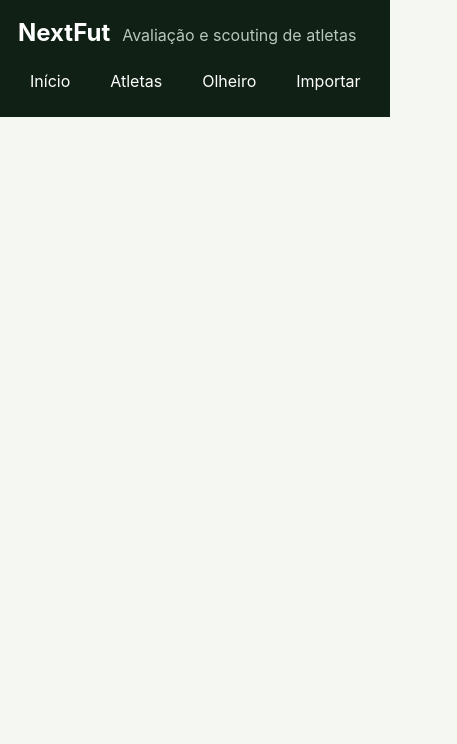
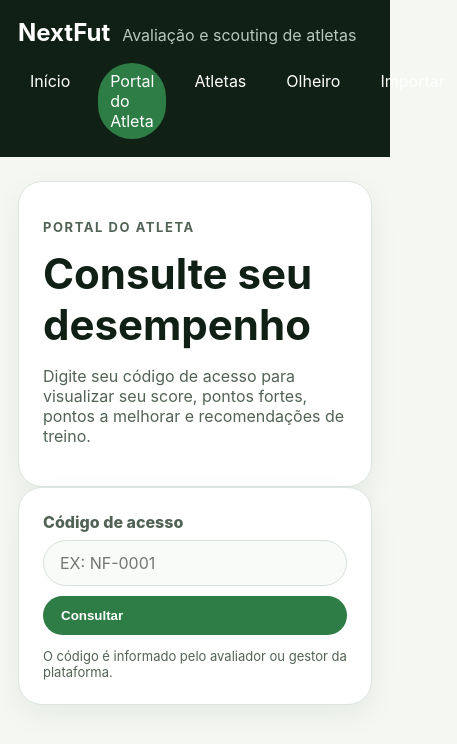
Before and after one commit to manuelarauppsempreceub/nextfut, a Vue app in the folder frontend/: page /portal-atleta in a window 390 px wide. Shown: the top 744 px of the page, 457 px wide, since content can reach past the window. Built offline with nearby package versions, Linux system fonts and the light colour scheme.

Commit message:
feat: adiciona portal do atleta por codigo de acesso

```diff
--- a/frontend/src/App.vue
+++ b/frontend/src/App.vue
@@ -8,6 +8,7 @@
 
       <nav>
         <RouterLink to="/">Início</RouterLink>
+        <RouterLink to="/portal-atleta">Portal do Atleta</RouterLink>
         <RouterLink to="/atletas">Atletas</RouterLink>
         <RouterLink to="/olheiro">Olheiro</RouterLink>
         <RouterLink to="/importar">Importar</RouterLink>
--- a/frontend/src/router/index.js
+++ b/frontend/src/router/index.js
@@ -4,12 +4,18 @@ import AthletesView from "../views/AthletesView.vue";
 import AthleteDetailView from "../views/AthleteDetailView.vue";
 import ScoutDashboardView from "../views/ScoutDashboardView.vue";
 import ImportCsvView from "../views/ImportCsvView.vue";
+import AthletePortalView from "../views/AthletePortalView.vue";
 
 const routes = [
   {
     path: "/",
     name: "home",
     component: HomeView
+  },
+  {
+    path: "/portal-atleta",
+    name: "athlete-portal",
+    component: AthletePortalView
   },
   {
     path: "/atletas",
--- a/frontend/src/style.css
+++ b/frontend/src/style.css
@@ -583,3 +583,94 @@ button:disabled {
   }
 }
 '
+
+.portal-hero {
+  display: grid;
+  grid-template-columns: minmax(0, 1.4fr) minmax(320px, 0.8fr);
+  gap: 24px;
+  align-items: stretch;
+  margin-bottom: 24px;
+}
+
+.portal-hero > div {
+  background: white;
+  border: 1px solid #dce5df;
+  border-radius: 24px;
+  padding: 24px;
+  box-shadow: 0 10px 30px rgba(16, 32, 21, 0.06);
+}
+
+.portal-hero h1 {
+  font-size: 42px;
+  margin: 0 0 12px;
+}
+
+.portal-hero p {
+  color: #526355;
+}
+
+.portal-search {
+  display: flex;
+  flex-direction: column;
+  justify-content: center;
+}
+
+.portal-search label {
+  font-weight: 800;
+  color: #526355;
+  margin-bottom: 8px;
+}
+
+.portal-search-row {
+  display: flex;
+  gap: 10px;
+}
+
+.portal-search-row input {
+  flex: 1;
+  border: 1px solid #d8e0d9;
+  border-radius: 999px;
+  padding: 12px 16px;
+  font: inherit;
+  text-transform: uppercase;
+  background: #f9fbf9;
+}
+
+.hint {
+  font-size: 13px;
+  margin-bottom: 0;
+}
+
+.portal-result {
+  margin-top: 24px;
+}
+
+.portal-footer {
+  display: flex;
+  align-items: center;
+  justify-content: space-between;
+  gap: 16px;
+  border-top: 1px solid #edf1ee;
+  padding-top: 18px;
+  margin-top: 22px;
+}
+
+.portal-footer p {
+  color: #526355;
+}
+
+@media (max-width: 900px) {
+  .portal-hero {
+    grid-template-columns: 1fr;
+  }
+
+  .portal-search-row {
+    flex-direction: column;
+  }
+
+  .portal-footer {
+    flex-direction: column;
+    align-items: flex-start;
+  }
+}
+'
--- /dev/null
+++ b/frontend/src/views/AthletePortalView.vue
@@ -0,0 +1,177 @@
+<script setup>
+import { computed, ref } from "vue";
+import { RouterLink } from "vue-router";
+import { api } from "../services/api";
+
+const accessCode = ref("");
+const athlete = ref(null);
+const loading = ref(false);
+const error = ref("");
+
+const latestEvaluation = computed(() => {
+  return athlete.value?.evaluations?.[0] || null;
+});
+
+const latestPerformance = computed(() => {
+  return latestEvaluation.value?.performanceResult || null;
+});
+
+async function searchAthlete() {
+  const code = accessCode.value.trim().toUpperCase();
+
+  if (!code) {
+    error.value = "Digite seu código de acesso.";
+    athlete.value = null;
+    return;
+  }
+
+  try {
+    loading.value = true;
+    error.value = "";
+    athlete.value = null;
+
+    const response = await api.get(`/athletes/access-code/${code}`);
+    athlete.value = response.data;
+  } catch (err) {
+    error.value = err.response?.data?.message || "Não foi possível encontrar o atleta.";
+  } finally {
+    loading.value = false;
+  }
+}
+
+function levelLabel(level) {
+  const labels = {
+    LOW: "Baixo",
+    MEDIUM: "Médio",
+    HIGH: "Alto"
+  };
+
+  return labels[level] || level || "-";
+}
+
+function formatDate(value) {
+  if (!value) {
+    return "-";
+  }
+
+  return new Intl.DateTimeFormat("pt-BR", {
+    dateStyle: "short",
+    timeStyle: "short"
+  }).format(new Date(value));
+}
+</script>
+
+<template>
+  <section>
+    <div class="portal-hero">
+      <div>
+        <p class="eyebrow">Portal do atleta</p>
+        <h1>Consulte seu desempenho</h1>
+        <p>
+          Digite seu código de acesso para visualizar seu score, pontos fortes,
+          pontos a melhorar e recomendações de treino.
+        </p>
+      </div>
+
+      <div class="portal-search">
+        <label for="access-code">Código de acesso</label>
+        <div class="portal-search-row">
+          <input
+            id="access-code"
+            v-model="accessCode"
+            type="text"
+            placeholder="Ex: NF-0001"
+            @keyup.enter="searchAthlete"
+          />
+
+          <button class="button" :disabled="loading" @click="searchAthlete">
+            {{ loading ? "Buscando..." : "Consultar" }}
+          </button>
+        </div>
+
+        <p class="hint">
+          O código é informado pelo avaliador ou gestor da plataforma.
+        </p>
+      </div>
+    </div>
+
+    <p v-if="error" class="error">{{ error }}</p>
+
+    <section v-if="athlete" class="profile-panel portal-result">
+      <div class="profile-header">
+        <div>
+          <p class="eyebrow">Resultado encontrado</p>
+          <h1>{{ athlete.name }}</h1>
+          <p>
+            {{ athlete.position || "Posição não informada" }}
+            ·
+            {{ athlete.region || "Região não informada" }}
+          </p>
+        </div>
+
+        <span class="badge big">{{ athlete.accessCode }}</span>
+      </div>
+
+      <div class="metrics detail-metrics">
+        <div>
+          <span>Idade</span>
+          <strong>{{ athlete.age || "-" }}</strong>
+        </div>
+
+        <div>
+          <span>Score</span>
+          <strong>{{ latestPerformance?.performanceScore ?? "-" }}</strong>
+        </div>
+
+        <div>
+          <span>Nível</span>
+          <strong>{{ levelLabel(latestPerformance?.calculatedLevel || latestEvaluation?.level) }}</strong>
+        </div>
+
+        <div>
+          <span>Potencial</span>
+          <strong>{{ latestEvaluation?.potential || "-" }}</strong>
+        </div>
+      </div>
+
+      <div v-if="latestPerformance" class="analysis-grid">
+        <div class="analysis-card">
+          <h2>Pontos fortes</h2>
+          <ul>
+            <li v-for="item in latestPerformance.strengths" :key="item">
+              {{ item }}
+            </li>
+          </ul>
+        </div>
+
+        <div class="analysis-card">
+          <h2>Pontos a melhorar</h2>
+          <ul>
+            <li v-for="item in latestPerformance.weaknesses" :key="item">
+              {{ item }}
+            </li>
+          </ul>
+        </div>
+
+        <div class="analysis-card wide">
+          <h2>Recomendações de treino</h2>
+          <ul>
+            <li v-for="item in latestPerformance.recommendations" :key="item">
+              {{ item }}
+            </li>
+          </ul>
+        </div>
+      </div>
+
+      <div class="portal-footer">
+        <p v-if="latestEvaluation">
+          Última avaliação: {{ formatDate(latestEvaluation.evaluatedAt) }}
+        </p>
+
+        <RouterLink class="button secondary" :to="`/atletas/${athlete.id}`">
+          Ver histórico completo
+        </RouterLink>
+      </div>
+    </section>
+  </section>
+</template>
--- a/frontend/src/views/HomeView.vue
+++ b/frontend/src/views/HomeView.vue
@@ -8,12 +8,12 @@
       </p>
 
       <div class="hero-actions">
-        <RouterLink class="button" to="/atletas">
-          Ver atletas
+        <RouterLink class="button" to="/portal-atleta">
+          Sou atleta
         </RouterLink>
 
         <RouterLink class="button secondary" to="/olheiro">
-          Painel do olheiro
+          Sou olheiro
         </RouterLink>
 
         <RouterLink class="button secondary" to="/importar">
```
Also changed, not shown: 1 other file (tests, documents, lock files or other folders).
